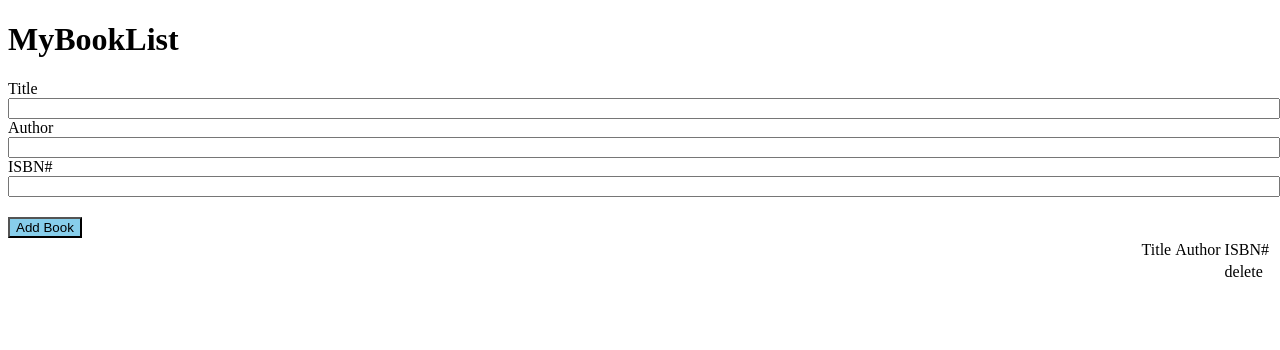
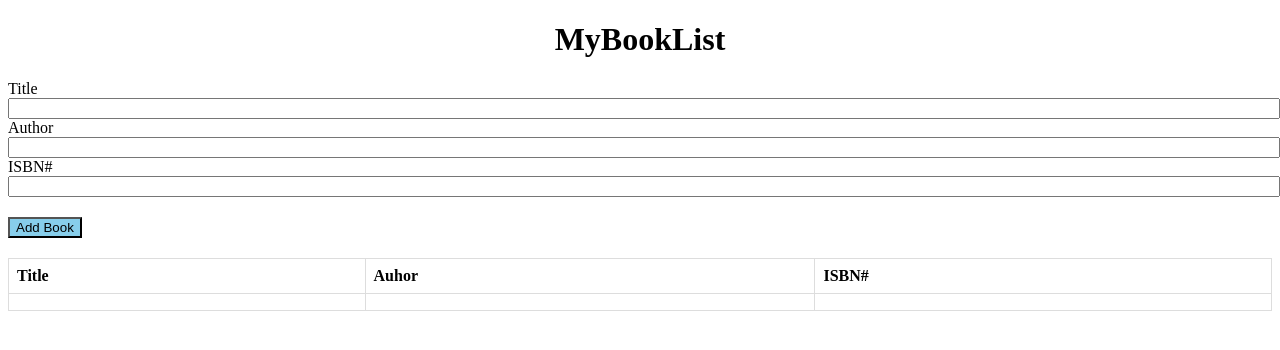
Before and after one commit to acciojob/book-list-Manisha2505, a website: page main.html in a window 1280 px wide. Drawn offline with Linux system fonts and the light colour scheme.

Commit message:
created a submission

```diff
--- a/main.html
+++ b/main.html
@@ -23,19 +23,17 @@
 		<div class="tablediv">
 			<table id="book-list" class="table table-striped">
 			  <tr>
-			<th>
-				<td>Title</td>
-			<td>Author</td>
-			<td>ISBN#</td>
-			</th>
+			    <th>Title</th>
+			    <th>Auhor</th>
+			    <th>ISBN#</th>
 			  </tr>
 			  <tr>
-
 			    <td></td>
 			    <td></td>
 			    <td></td>
-		<td>delete</td>
 			  </tr>
+
+
 			</table>
 		</div>
 </div>
--- a/styles.css
+++ b/styles.css
@@ -1,4 +1,6 @@
-	/*  your css code here. If applicable */
+h1{
+	text-align:center;
+}	/*  your css code here. If applicable */
 .form-group{
 	width: 100%;
 	height: 100%;
@@ -9,7 +11,18 @@
 	padding: auto;
 	margin-top: 20px;
 }
-input, table, th,tr, td{
+input{
 	width: 100%;
 	height: auto;
 }
+table {
+	margin-top: 20px;
+border-collapse: collapse;
+  width: 100%;
+}
+
+td, th {
+  border: 1px solid #dddddd;
+  text-align: left;
+  padding: 8px;
+}
```
Lines whose indentation alone changed are shown as unchanged.
